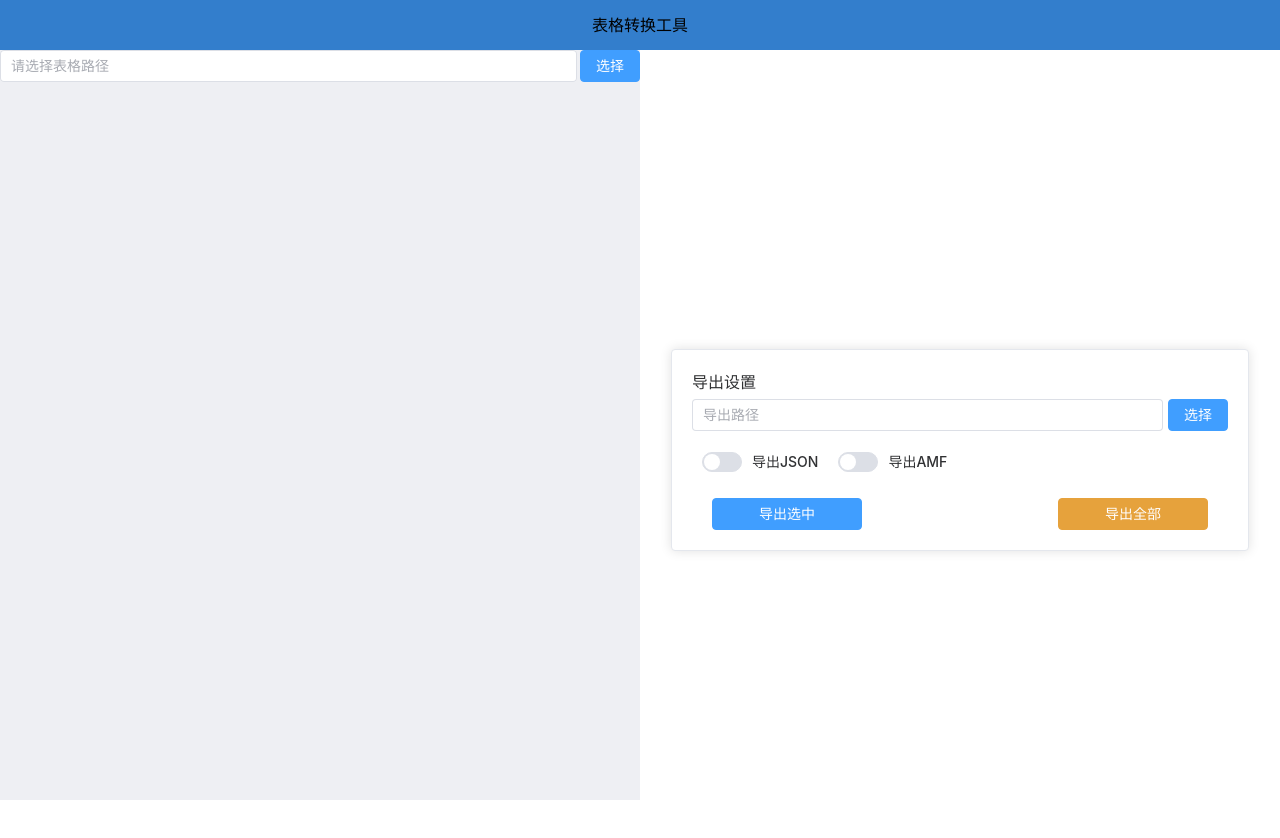
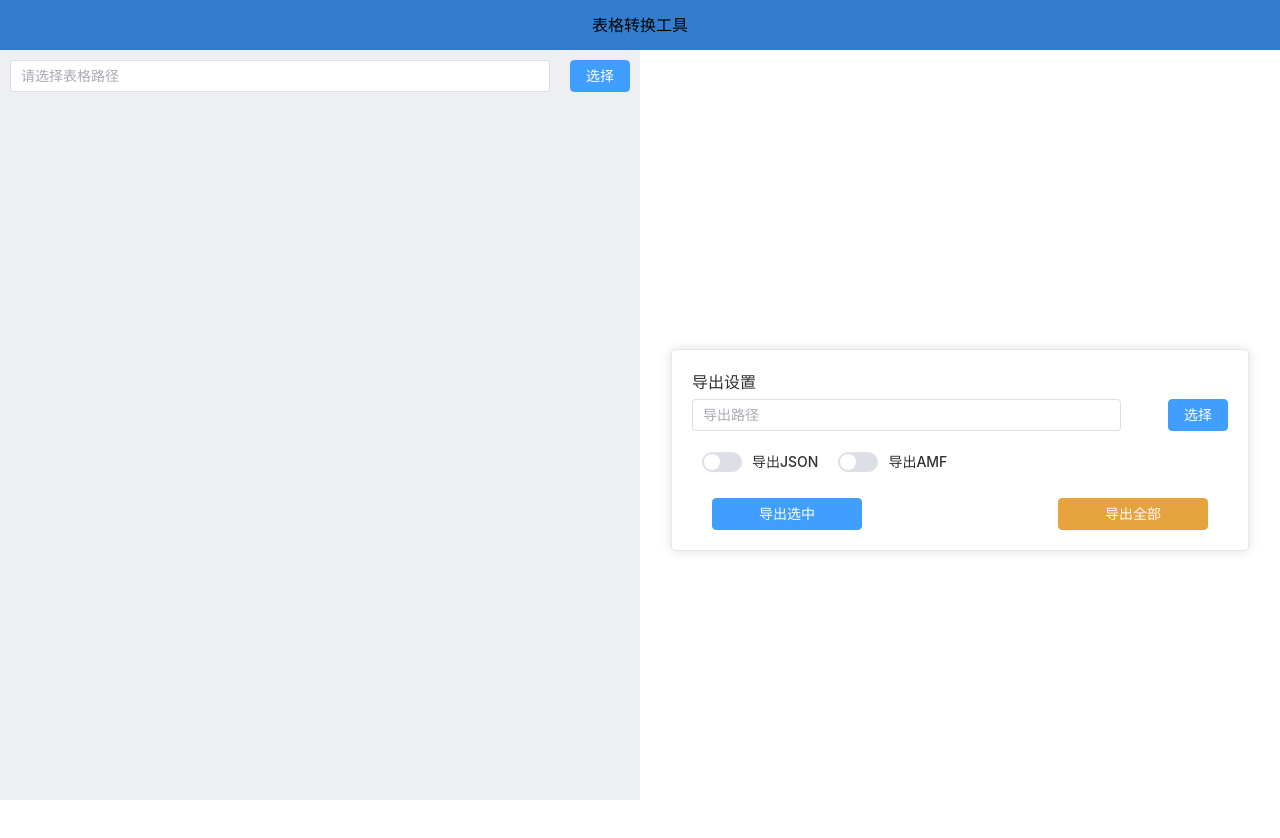
Before and after one commit to cooluid/vite-xls, a Vue app: page / in a window 1280 px wide. Shown: the top 838 px of the page. Built offline with nearby package versions, Linux system fonts and the light colour scheme.

Commit message:
布局与样式

```diff
--- a/src/components/PathSelect.vue
+++ b/src/components/PathSelect.vue
@@ -7,18 +7,25 @@
 			<el-col :span="12" class="left-col">
 				<div class="left-path-container">
 					<div class="m-path-select1">
-						<el-input v-model="importPathValue" placeholder="请选择表格路径" readonly
-						          @click="btnClickImport"></el-input>
+						<el-input v-model="importPathValue"
+						          placeholder="请选择表格路径" readonly
+						          @click="btnClickImport">
+						</el-input>
 					</div>
+
 					<div class="m-button">
 						<el-button type="primary" @click="btnClickImport">选择</el-button>
 					</div>
 				</div>
 
 				<div class="m-list">
-					<XlsFileItem v-for="(name, index) in xlsFileNames" :key="index" v-model="selectItems[index]"
+					<XlsFileItem v-for="(name, index) in xlsFileNames"
+					             :key="index"
+					             v-model="selectItems[index]"
 					             :label-name="name">
+
 						<div>{{ name }}</div>
+
 					</XlsFileItem>
 				</div>
 			</el-col>
@@ -27,8 +34,8 @@
 				<el-card class="card-container">
 					<div slot="header">导出设置</div>
 					<div class="m-path-select2">
-						<el-input v-model="exportPath" placeholder="导出路径"></el-input>
-						<el-button style="margin-left: 5px" type="primary" @click="exportPathClick">选择</el-button>
+						<el-input v-model="exportPath" placeholder="导出路径" style="width: 80%"></el-input>
+						<el-button type="primary" @click="exportPathClick">选择</el-button>
 					</div>
 
 					<div class="set-info">
@@ -126,6 +133,7 @@ const btnClickImport = async () => {
 
 .left-path-container {
 	width: 100%;
+	padding-top: 5px;
 	display: flex;
 	flex-direction: row;
 	justify-content: space-between;
@@ -170,13 +178,16 @@ const btnClickImport = async () => {
 }
 
 .m-path-select1 {
-	width: 100%;
-	padding-right: 3px;
+	width: 90%;
+	padding: 5px 10px;
+}
+
+.m-button {
+	padding: 5px 10px;
 }
 
 .m-path-select2 {
 	padding-top: 5px;
-	width: 100%;
 	display: flex;
 	flex-direction: row;
 	justify-content: space-between;
```
